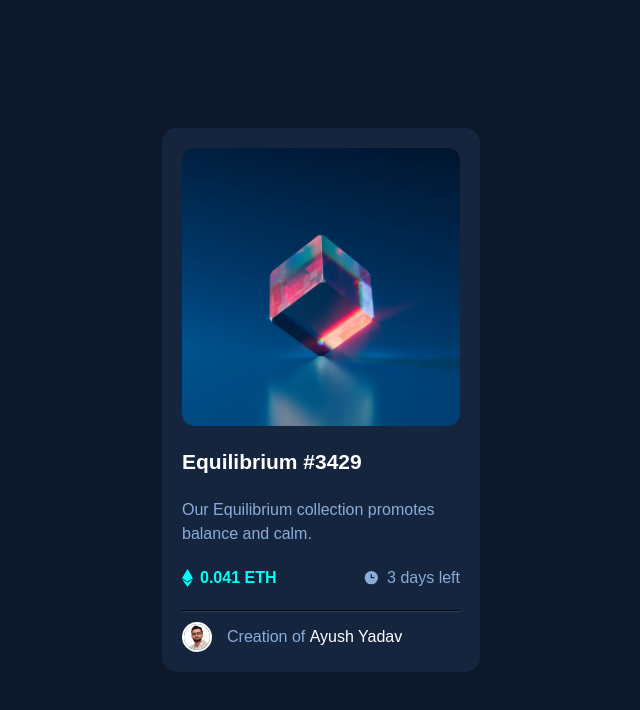
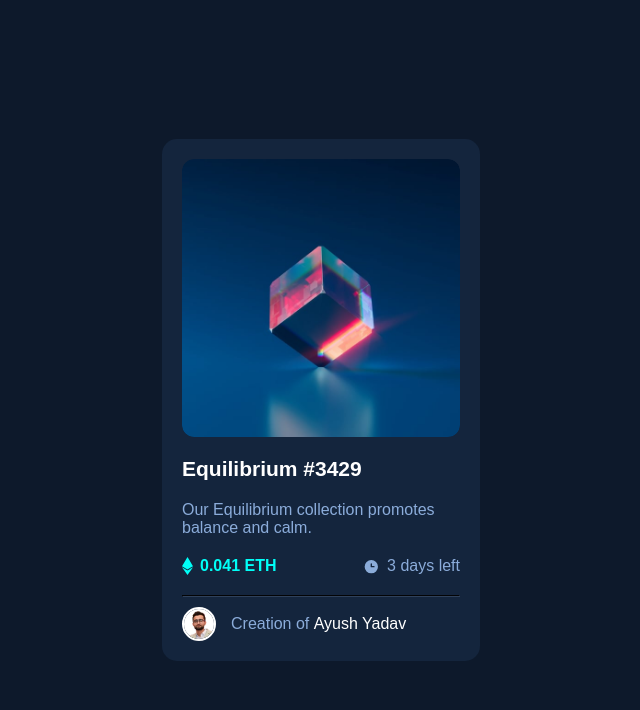
Before and after one commit to AayushYadavz/Frontend-Mentor-NFT-preview-card, a plain HTML site: page index.html in a window 1280 px wide. Shown: the whole page, without its empty margins (319-959 px from the left). Drawn offline with Linux system fonts and the light colour scheme.

Commit message:
Update style.css

```diff
--- a/style.css
+++ b/style.css
@@ -1,50 +1,7 @@
-/*
-  1. Use a more-intuitive box-sizing model.
-*/
-*, *::before, *::after {
-    box-sizing: border-box;
-  }
-  /*
-    2. Remove default margin
-  */
-  * {
-    margin: 0;
-  }
-  /*
-    Typographic tweaks!
-    3. Add accessible line-height
-    4. Improve text rendering
-  */
-  body {
-    line-height: 1.5;
-    -webkit-font-smoothing: antialiased;
-  }
-  /*
-    5. Improve media defaults
-  */
-  img, picture, video, canvas, svg {
-    display: block;
-    max-width: 100%;
-  }
-  /*
-    6. Remove built-in form typography styles
-  */
-  input, button, textarea, select {
-    font: inherit;
-  }
-  /*
-    7. Avoid text overflows
-  */
-  p, h1, h2, h3, h4, h5, h6 {
-    overflow-wrap: break-word;
-  }
-  /*
-    8. Create a root stacking context
-  */
-  #root, #__next {
-    isolation: isolate;
-  }
-
+*{
+  margin: 0;
+  padding: 0;
+}
 
 @import url('https://fonts.googleapis.com/css2?family=Outfit:wght@100..900&display=swap');
 
```
